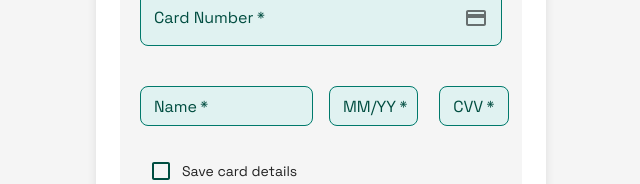
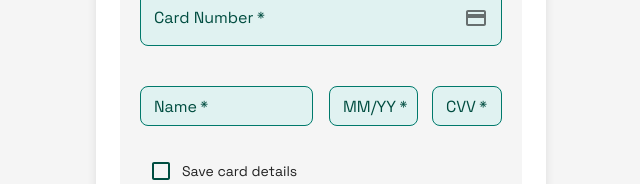
Before and after one commit to vladislavbukatin/payment-demo, a React (Vite) app: page / in a window 1280 px wide. Shown: the part 335-519 px from the top of the page, without its empty margins (319-959 px from the left). Built offline with nearby package versions, Linux system fonts and the light colour scheme.

Commit message:
style typo

```diff
--- a/src/components/CardDetailsForm/index.jsx
+++ b/src/components/CardDetailsForm/index.jsx
@@ -141,7 +141,7 @@ const CardDetailsForm = ({
               margin="normal"
             />
           </Grid>
-          <Grid size={2.5} offset={isMobile ? 2.5 : 0}>
+          <Grid size={isMobile ? 6 : 2.5} sx={{ display: "flex", alignItems: "center", justifyContent: "flex-end"}}>
             <TextField
               className="cvv"
               required
```
